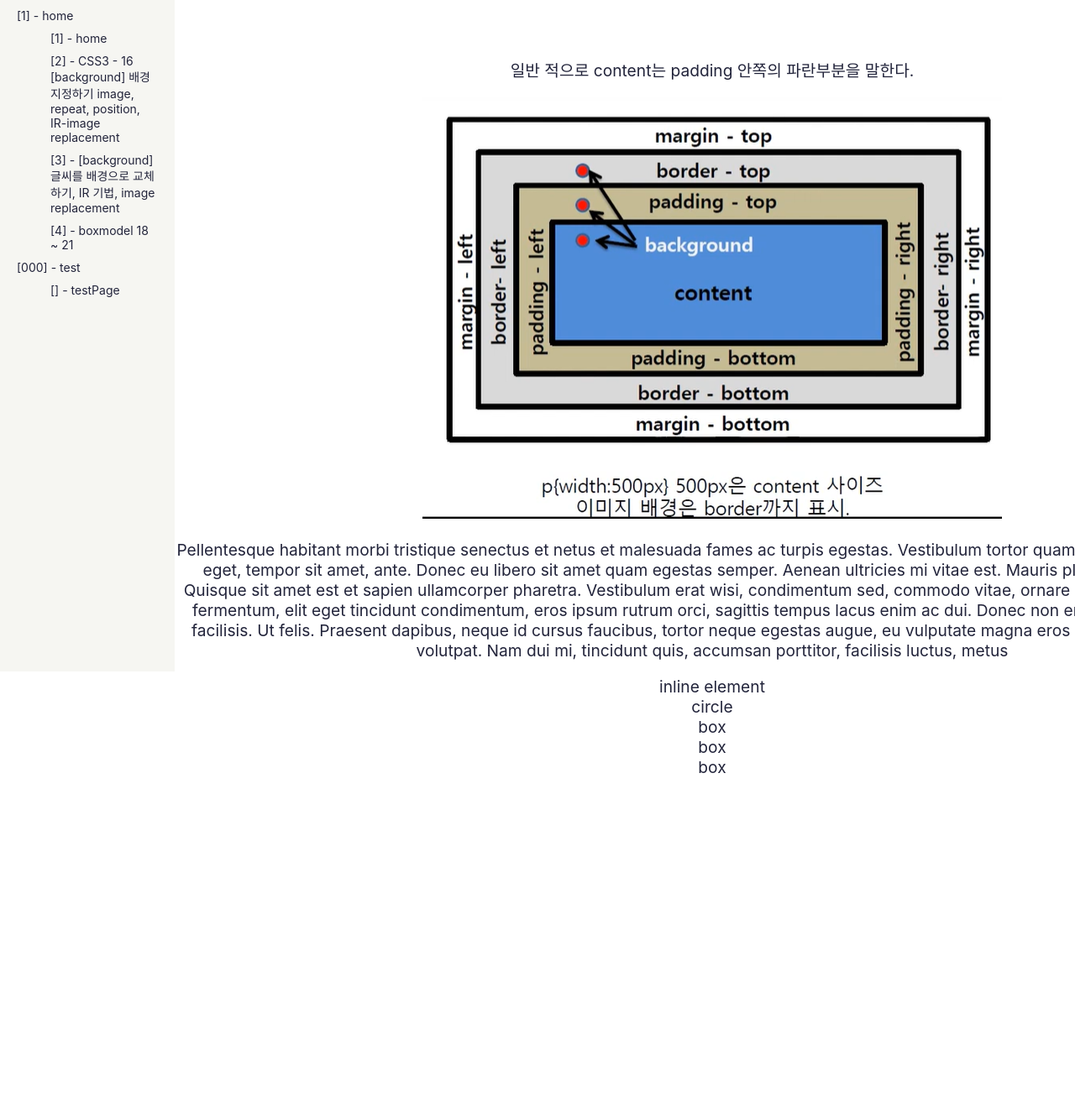
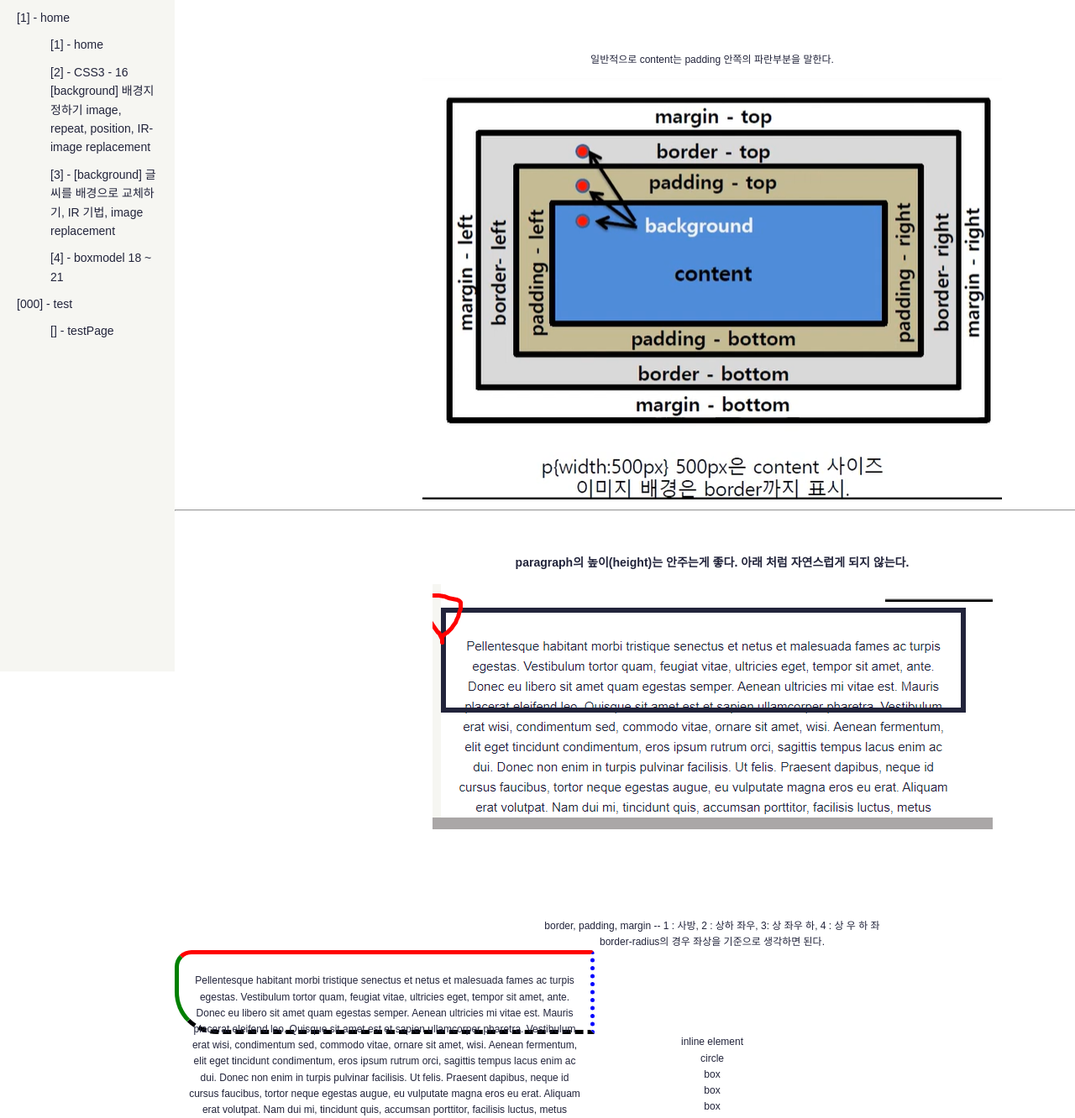
Before and after one commit to lhjwork/jin-css-blog, a React (Create React App) app: page /boxmodel in a window 1280 px wide. Shown: the top 1332 px of the page at 84% size. Before the commit the page ends 926 px from the top, so only its background shows below. Built offline with nearby package versions, Linux system fonts and the light colour scheme.

Commit message:
border-radius는 좌상을 기준

```diff
--- a/src/pages/boxModel/BoxModel.jsx
+++ b/src/pages/boxModel/BoxModel.jsx
@@ -2,11 +2,23 @@ import React from "react";
 import { ViewCetnterWrapper } from "../../components/commons/Common.style";
 import styles from "./boxModel.module.css";
 import boxModelAllExplain from "./img/content_size.png";
+import p_height from "./img/p_height.png";
 const BoxModel = () => {
   return (
     <ViewCetnterWrapper>
-      <p>일반 적으로 content는 padding 안쪽의 파란부분을 말한다.</p>
+      <p>일반적으로 content는 padding 안쪽의 파란부분을 말한다.</p>
       <img src={boxModelAllExplain} className={styles.boxModelEx} />
+      <hr />
+      <h3 style={{ marginTop: "50px" }}>
+        paragraph의 높이(height)는 안주는게 좋다. 아래 처럼 자연스럽게 되지
+        않는다.
+      </h3>
+      <img src={p_height} className={styles.p_height} />
+      <div>
+        border, padding, margin -- 1 : 사방, 2 : 상하 좌우, 3: 상 좌우 하, 4 :
+        상 우 하 좌
+      </div>
+      <div>border-radius의 경우 좌상을 기준으로 생각하면 된다.</div>
       <div className={styles.boxmodel}>
         <p>
           Pellentesque habitant morbi tristique senectus et netus et malesuada
--- a/src/pages/boxModel/boxModel.module.css
+++ b/src/pages/boxModel/boxModel.module.css
@@ -1,4 +1,22 @@
+body {
+  /* font-size :12px;
+        line-height : 1.6;
+        font-family : arial, sans-serif; 를 줄인 표현*/
+  font:
+    12px/1.6 arial,
+    sans-serif;
+}
+
 .boxmodel {
+  border: 5px solid red;
+  /*  상 우 하 좌 */
+  border-style: solid dotted dashed solid;
+  border-color: red blue black green;
+  /* border-radius의 경우 좌상을 기준으로 생각하면 된다. */
+  border-radius: 20px 5px 0 50px;
+  padding: 10px;
+  width: 500px;
+  height: 100px;
 }
 
 .circle {
@@ -12,3 +30,7 @@
 
 .boxModelEx {
 }
+
+.p_height {
+  margin-bottom: 100px;
+}
```
Also changed, not shown: src/pages/boxModel/img/p_height.png (added).
